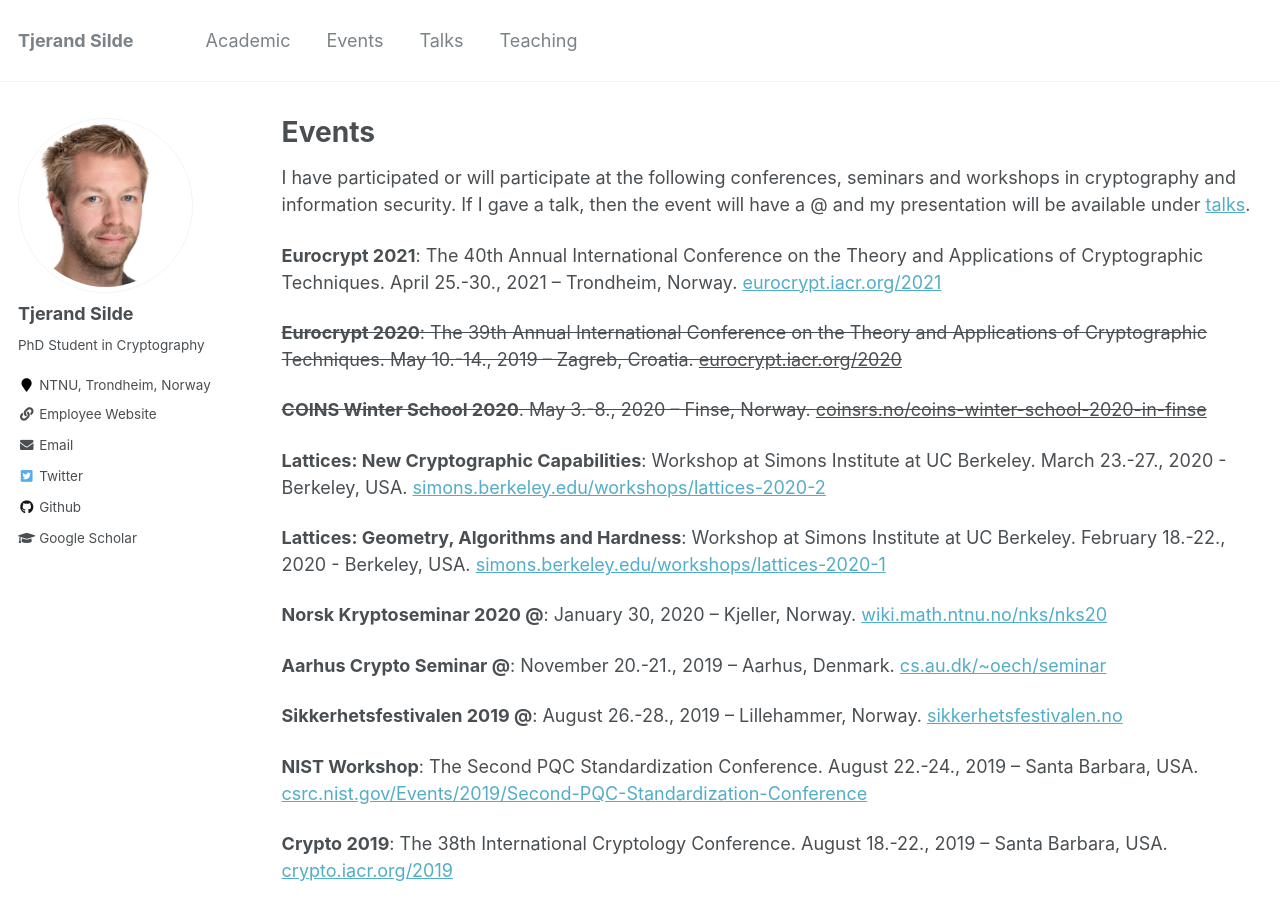
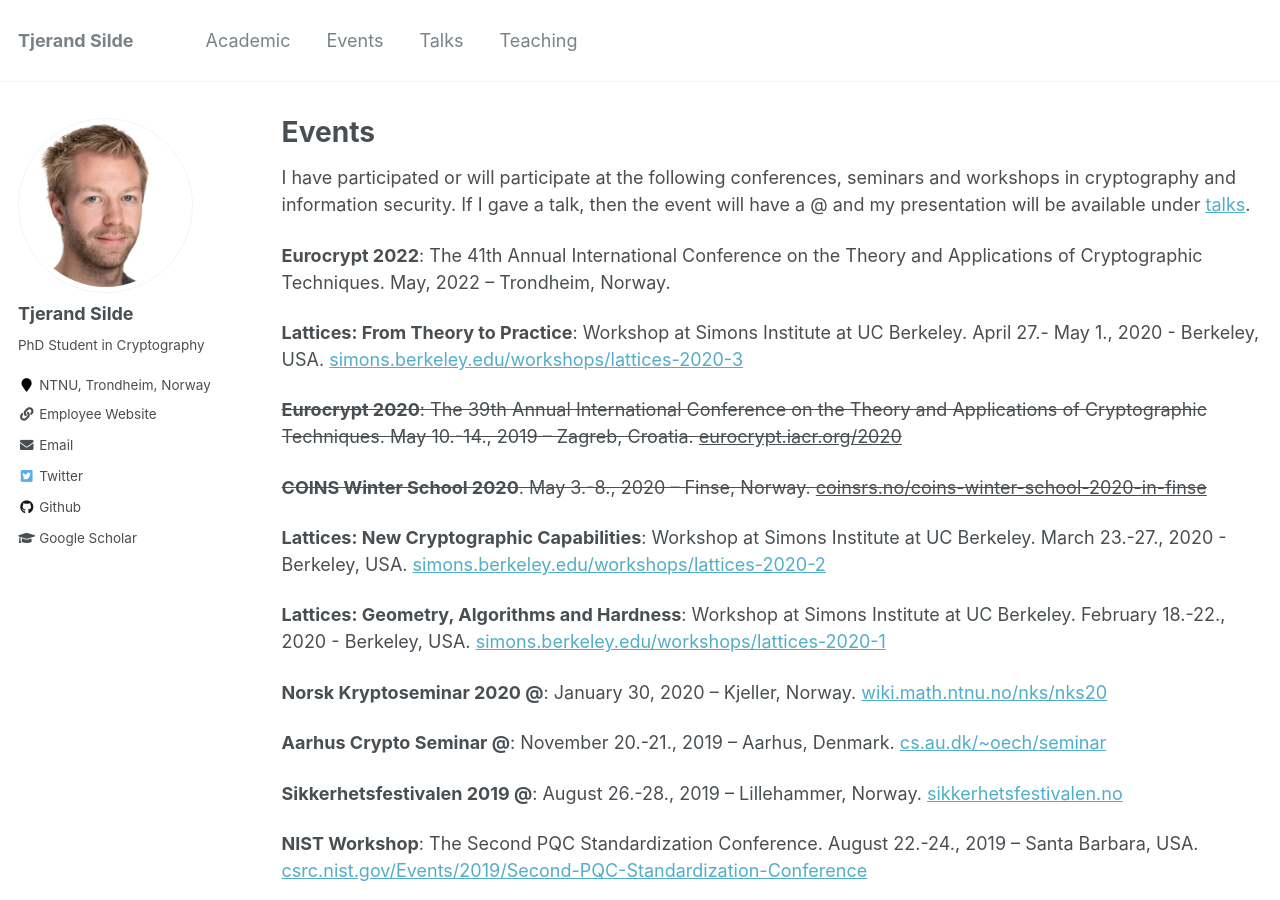
Before and after one commit to tjesi/tjesi.github.io, a Jekyll site: the page built from _pages/events.md, in a window 1280 px wide and 900 px high. Built offline with Jekyll 4.4.1, drawn with Linux system fonts in a browser that asks for light colours.

Commit message:
Update events.md

```diff
--- a/_pages/events.md
+++ b/_pages/events.md
@@ -7,7 +7,9 @@ author_profile: true
 
 I have participated or will participate at the following conferences, seminars and workshops in cryptography and information security. If I gave a talk, then the event will have a @ and my presentation will be available under [talks](https://tjerandsilde.no/talks).
 
-**Eurocrypt 2021**: The 40th Annual International Conference on the Theory and Applications of Cryptographic Techniques. April 25.-30., 2021 – Trondheim, Norway. [eurocrypt.iacr.org/2021](https://eurocrypt.iacr.org/2021)
+**Eurocrypt 2022**: The 41th Annual International Conference on the Theory and Applications of Cryptographic Techniques. May, 2022 – Trondheim, Norway.
+
+**Lattices: From Theory to Practice**: Workshop at Simons Institute at UC Berkeley. April 27.- May 1., 2020 - Berkeley, USA. [simons.berkeley.edu/workshops/lattices-2020-3](https://simons.berkeley.edu/workshops/lattices-2020-3)
 
 ~~**Eurocrypt 2020**: The 39th Annual International Conference on the Theory and Applications of Cryptographic Techniques. May 10.-14., 2019 – Zagreb, Croatia. [eurocrypt.iacr.org/2020](https://eurocrypt.iacr.org/2020)~~
 
```
